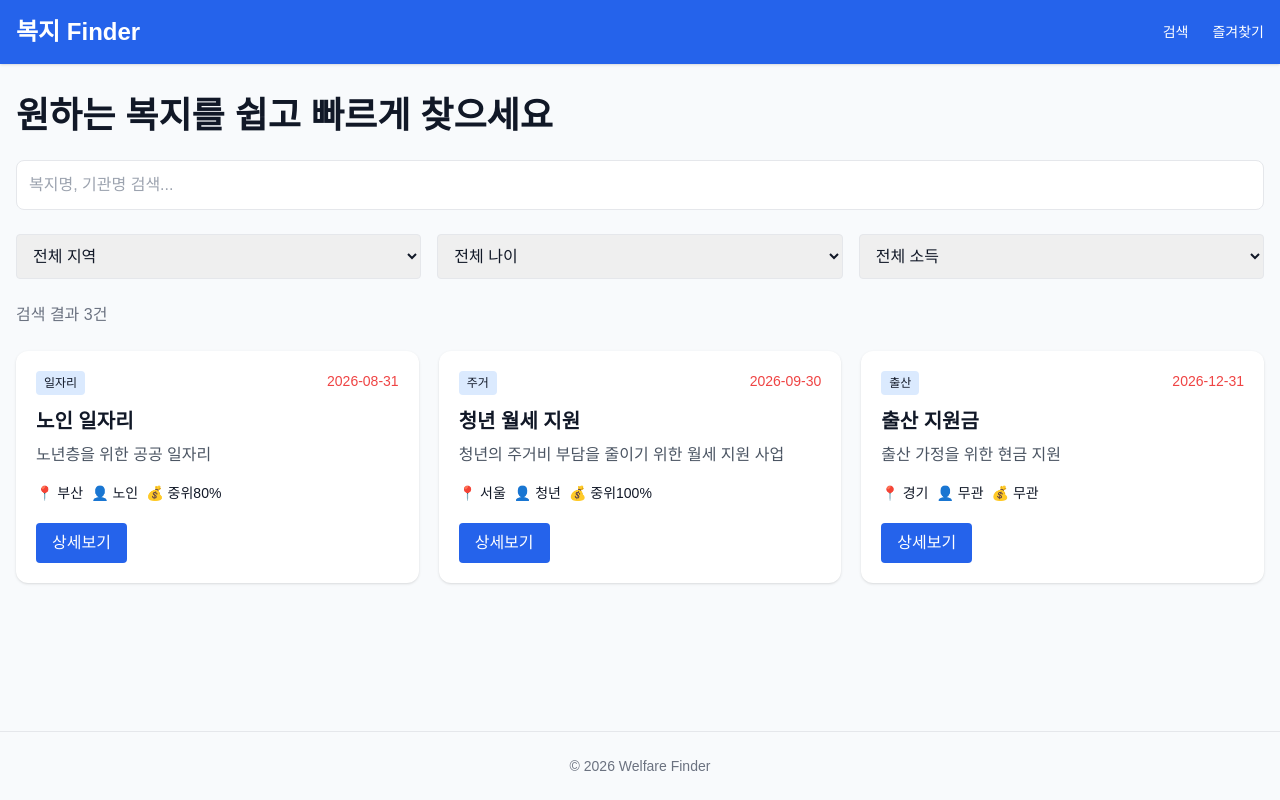
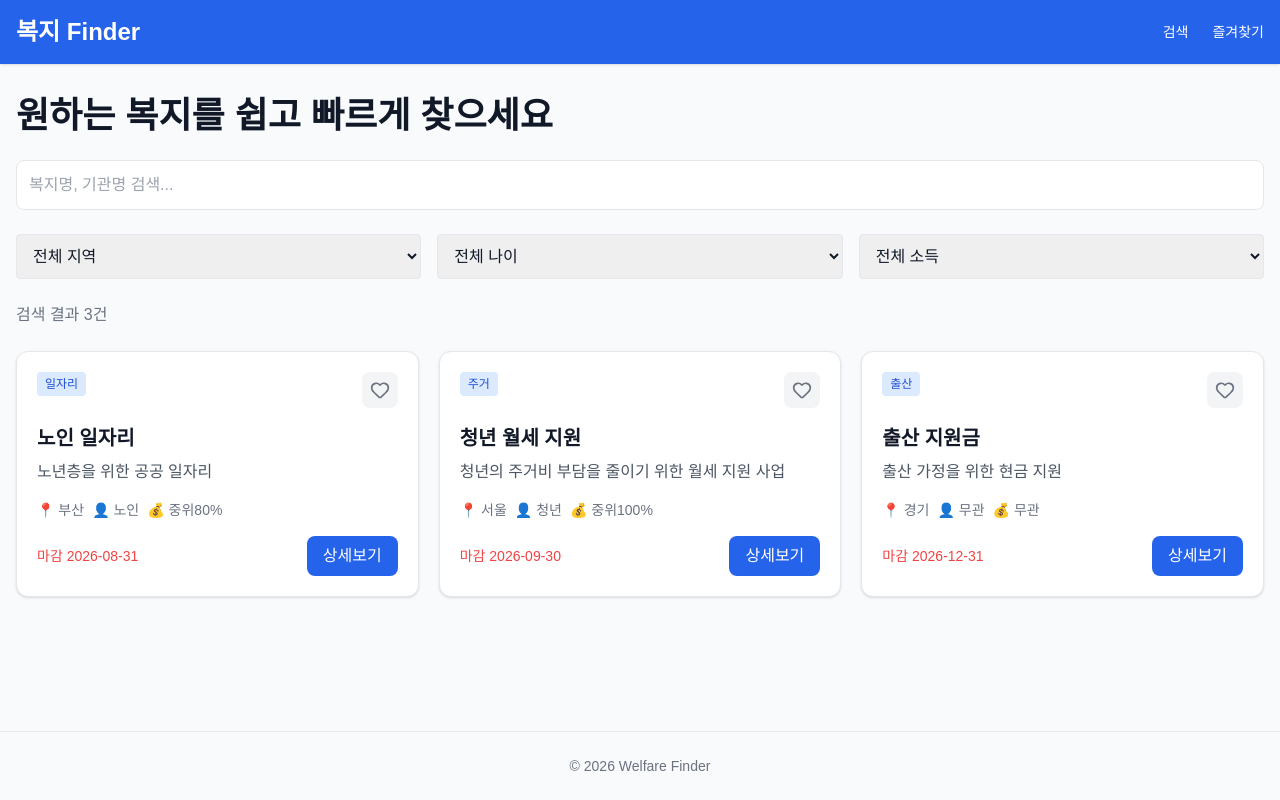
Before and after one commit to jxyng/welfare_project_site, a Next.js app: page / in a window 1280 px wide. Built offline with nearby package versions, Linux system fonts and the light colour scheme.

Commit message:
Update WelfareCard.tsx

```diff
--- a/components/WelfareCard.tsx
+++ b/components/WelfareCard.tsx
@@ -1,5 +1,6 @@
 import Link from "next/link";
 import { Welfare } from "@/types/welfare";
+import FavoriteButton from "./FavoriteButton";
 
 export default function WelfareCard({
   item,
@@ -7,37 +8,41 @@ export default function WelfareCard({
   item: Welfare;
 }) {
   return (
-    <div className="rounded-xl bg-white p-5 shadow hover:shadow-lg transition">
-      <div className="flex justify-between">
-        <span className="rounded bg-blue-100 px-2 py-1 text-xs">
+    <div className="rounded-xl border bg-white p-5 shadow transition hover:-translate-y-1 hover:shadow-xl">
+      <div className="flex items-start justify-between">
+        <span className="rounded bg-blue-100 px-2 py-1 text-xs font-medium text-blue-700">
           {item.category}
         </span>
 
-        <span className="text-red-500 text-sm">
-          {item.deadline}
-        </span>
+        <FavoriteButton id={item.id} />
       </div>
 
-      <h2 className="mt-3 text-xl font-bold">
+      <h2 className="mt-4 text-xl font-bold">
         {item.title}
       </h2>
 
-      <p className="mt-2 text-gray-600 line-clamp-3">
+      <p className="mt-2 line-clamp-3 text-gray-600">
         {item.description}
       </p>
 
-      <div className="mt-4 flex flex-wrap gap-2 text-sm">
+      <div className="mt-4 flex flex-wrap gap-2 text-sm text-gray-500">
         <span>📍 {item.region}</span>
         <span>👤 {item.age}</span>
         <span>💰 {item.income}</span>
       </div>
 
-      <Link
-        href={`/detail/${item.id}`}
-        className="mt-5 inline-block rounded bg-blue-600 px-4 py-2 text-white"
-      >
-        상세보기
-      </Link>
+      <div className="mt-4 flex items-center justify-between">
+        <span className="text-sm text-red-500">
+          마감 {item.deadline}
+        </span>
+
+        <Link
+          href={`/detail/${item.id}`}
+          className="rounded-lg bg-blue-600 px-4 py-2 text-white transition hover:bg-blue-700"
+        >
+          상세보기
+        </Link>
+      </div>
     </div>
   );
 }
```
